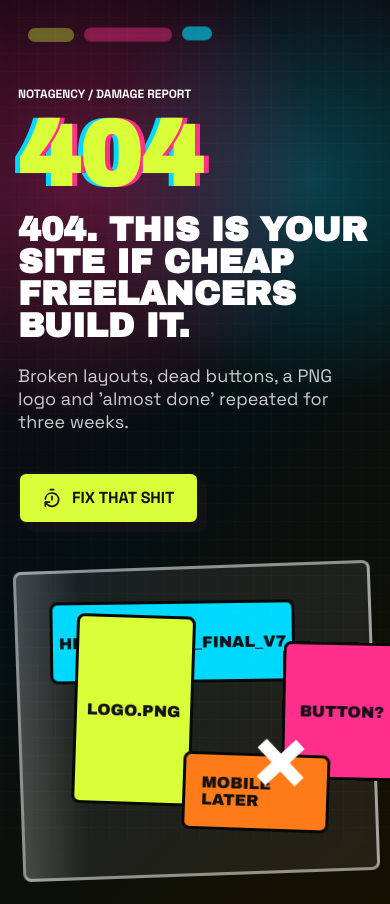
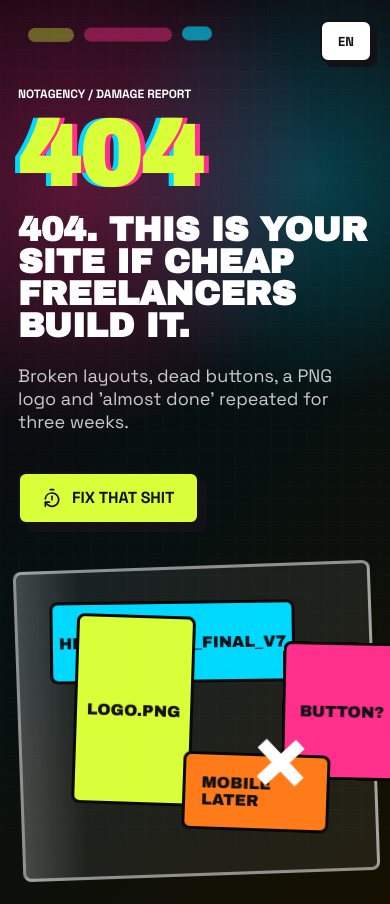
Before and after one commit to whatmusic69-commits/notagency, a Next.js app: page / in a window 390 px wide. Built offline with nearby package versions, Linux system fonts and the light colour scheme.

Commit message:
Add language switcher to welcome screen

```diff
--- a/app/globals.css
+++ b/app/globals.css
@@ -95,6 +95,31 @@ a {
   left: 28px;
   position: absolute;
   top: 24px;
+}
+
+.welcome-language {
+  position: absolute;
+  right: 28px;
+  top: 24px;
+  z-index: 12;
+}
+
+.welcome-language .language-trigger {
+  background: var(--white);
+  border: 2px solid var(--ink);
+  border-radius: 8px;
+  box-shadow: 5px 5px 0 var(--ink);
+  color: var(--ink);
+  cursor: pointer;
+  font-size: 13px;
+  font-weight: 700;
+  height: 42px;
+  min-width: 52px;
+}
+
+.welcome-language .language-menu {
+  border-color: var(--white);
+  box-shadow: 6px 6px 0 var(--pink);
 }
 
 .broken-nav span {
@@ -1918,6 +1943,11 @@ a {
     padding: 82px 18px 28px;
   }
 
+  .welcome-language {
+    right: 18px;
+    top: 20px;
+  }
+
   .broken-browser {
     min-height: 310px;
   }
--- a/app/page.tsx
+++ b/app/page.tsx
@@ -296,6 +296,32 @@ export default function Home() {
       <div className="noise" />
       {stage === "broken" ? (
         <section className="error-stage" aria-label="Broken cheap website preview">
+          <div className={`welcome-language ${languageOpen ? "open" : ""}`}>
+            <button
+              className="language-trigger active"
+              onClick={() => setLanguageOpen((open) => !open)}
+              type="button"
+              aria-expanded={languageOpen}
+              aria-label="Change language"
+            >
+              {lang.toUpperCase()}
+            </button>
+            <div className="language-menu">
+              {(["en", "ru", "lv"] as Lang[]).map((item) => (
+                <button
+                  className={item === lang ? "active" : ""}
+                  key={item}
+                  onClick={() => {
+                    changeLang(item);
+                    setLanguageOpen(false);
+                  }}
+                  type="button"
+                >
+                  {item.toUpperCase()}
+                </button>
+              ))}
+            </div>
+          </div>
           <div className="broken-nav">
             <span />
             <span />
```
